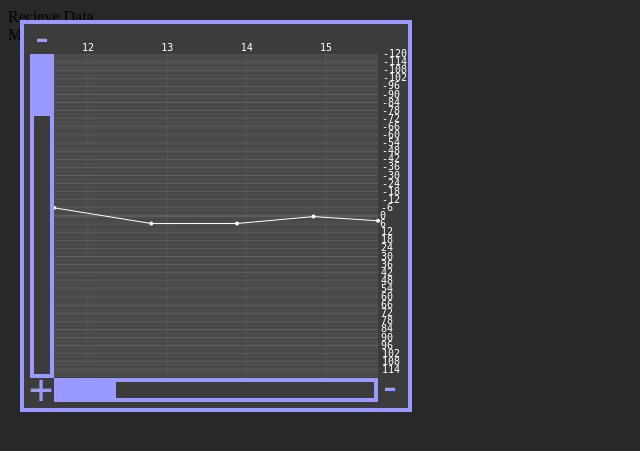
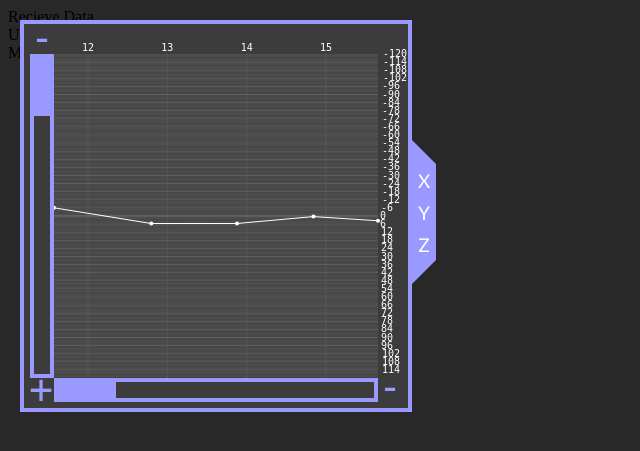
Before and after one commit to lev-droid/CrisisLabs, a PHP site: page / in a window 1280 px wide. Shown: the top 451 px of the page, without its empty margins (0-640 px from the left). Run offline with PHP 8.4, Linux system fonts and the light colour scheme.

Commit message:
Added tabs to graph
Graph can now display any of (as of right now) 3 different graphs, chosen using a menu on the side.

```diff
--- a/index.php
+++ b/index.php
@@ -10,11 +10,22 @@
 
 		<canvas class="graph" id="graph" width="384" height="384" onmousemove="graphMouseMove(event)" onmousedown="graphMouseDown(event)" onmouseleave="graphMouseLeave()">
 			Your browser does not support the canvas element.
-		</canvas>
+        </canvas>
+
+		<div class="graphMenuTop"></div>
+        <div class="graphMenu">
+            <button class="graphMenuButton" onclick="changeGraph(0);">X</button>
+            <button class="graphMenuButton" onclick="changeGraph(1);">Y</button>
+            <button class="graphMenuButton" onclick="changeGraph(2);">Z</button>
+        </div>
+		<div class="graphMenuBottom"></div>
+
 		<div onclick="recieveData()">Recieve Data</div>
+        <div onclick="unrecieveData()">Unrecieve Data</div>
 		<?php
 			echo "My first PHP script!";
 		?>
 
+
 	</body>
 </html>
--- a/script.js
+++ b/script.js
@@ -305,11 +305,11 @@ function onLoad() {
 
 function graphScrollHitboxX(x, y)
 {
-	return ( (x>GRAPHMARGINX) && (x<GRAPHSIZE-GRAPHMARGINX) && (y>GRAPHSIZE-GRAPHMARGINY/2) && (y<GRAPHSIZE-GRAPHMARGINY+SCROLLBARY*1.5) ); // Not sure why the * 1.5 and the * 0.5 since I found it through trial and error but it works so I'll leave it for now
+	return ( (x>GRAPHMARGINX) && (x<GRAPHSIZE-GRAPHMARGINX) && (y>GRAPHSIZE-GRAPHMARGINY/2) && (y<GRAPHSIZE+SCROLLBARY) );
 }
 function graphScrollHitboxY(x, y)
 {
-	return ( (x>GRAPHMARGINX-SCROLLBARY*1.5) && (x<GRAPHMARGINX+SCROLLBARY/2) && (y>GRAPHMARGINY) && (y<GRAPHSIZE-GRAPHMARGINY) );
+	return ( (x>GRAPHMARGINX) && (x<GRAPHMARGINX+SCROLLBARY) && (y>GRAPHMARGINY) && (y<GRAPHSIZE-GRAPHMARGINY) );
 }
 
 var graphDraggingX = false;
--- a/style.css
+++ b/style.css
@@ -1,22 +1,27 @@
+@import url('https://fonts.googleapis.com/css2?family=Lato&display=swap');
+
 :root {
 	--risk-colour: #9999ff;
+	--background-colour: #282828;
+	--background-colour-2: #3c3c3c;
 
     --graph-size: 384px;
     --margin: 20px;
 
     --border: 4px;
 
-    --triangle-size: 24px;
-    --graph-options: 96px;
+    --graph-options-width: 24px;
+    --graph-options-height: 96px;
 }
 
 
+
 body {
-	background-color: #282828;
+	background-color: var(--background-colour);
 }
 
 canvas {
-	background-color: #3c3c3c;
+	background-color: var(--background-colour-2);
 	width: var(--graph-size);
 	height: var(--graph-size);
 
@@ -25,6 +30,7 @@ canvas {
     top: var(--margin);
 
 	border: var(--border) solid var(--risk-colour);
+	z-index: 10;
 }
 
 .graphMenuTop {
@@ -33,10 +39,11 @@ canvas {
 
     position: fixed;
     left: calc(var(--margin) + var(--graph-size) + var(--border)*2);
-    top: calc(var(--margin) + var(--graph-size)/2 - var(--graph-options)/2 - var(--triangle-size));
+    top: calc(var(--margin) + var(--graph-size)/2 - var(--graph-options-height)/2 - var(--graph-options-width));
 
-    border-right: var(--triangle-size) solid transparent;
-    border-bottom: var(--triangle-size) solid var(--risk-colour);
+    border-right: var(--graph-options-width) solid transparent;
+    border-bottom: var(--graph-options-width) solid var(--risk-colour);
+	z-index: 8;
 }
 .graphMenuBottom {
     width: 0;
@@ -44,18 +51,45 @@ canvas {
 
     position: fixed;
     left: calc(var(--margin) + var(--graph-size) + var(--border)*2);
-    top: calc(var(--margin) + var(--graph-size)/2 + var(--graph-options)/2);
+    top: calc(var(--margin) + var(--graph-size)/2 + var(--graph-options-height)/2);
 
-    border-right: var(--triangle-size) solid transparent;
-    border-top: var(--triangle-size) solid var(--risk-colour);
+    border-right: var(--graph-options-width) solid transparent;
+    border-top: var(--graph-options-width) solid var(--risk-colour);
+	z-index: 8;
 }
 .graphMenu {
-    width: var(--triangle-size);
-    height: calc(var(--graph-options));
+    width: var(--graph-options-width);
+    height: calc(var(--graph-options-height));
 
     position: fixed;
     left: calc(var(--margin) + var(--graph-size) + var(--border)*2);
-    top: calc(var(--margin) + var(--graph-size)/2 - var(--graph-options)/2);
+    top: calc(var(--margin) + var(--graph-size)/2 - var(--graph-options-height)/2);
+	z-index: 9;
 
     background-color: var(--risk-colour);
 }
+.graphMenuButton {
+	width: calc(var(--graph-options-width) - var(--border));
+	height: calc(var(--graph-options-height) / 3);
+
+	/*position: fixed;
+	left: calc(var(--margin) + var(--graph-size) + var(--border)*2);
+    top: calc(var(--margin) + var(--graph-size)/2 - var(--graph-options-height)/2);*/
+	z-index: 10;
+
+	/*background-color: var(--background-colour-2);*/
+	background-color: transparent;
+	color: #ffffff;
+	border: none;
+	padding: none;
+	transition-duration: 0.2s;
+
+	text-align: center;
+	vertical-align: middle;
+	font-family: "Lato", "sans-serif";
+	font-size: 19px;
+}
+.graphMenuButton:hover {
+	background-color: #ffffff;
+	color: var(--risk-colour);
+}
```
Also changed, not shown: index.html (deleted, +0 -27 lines).
